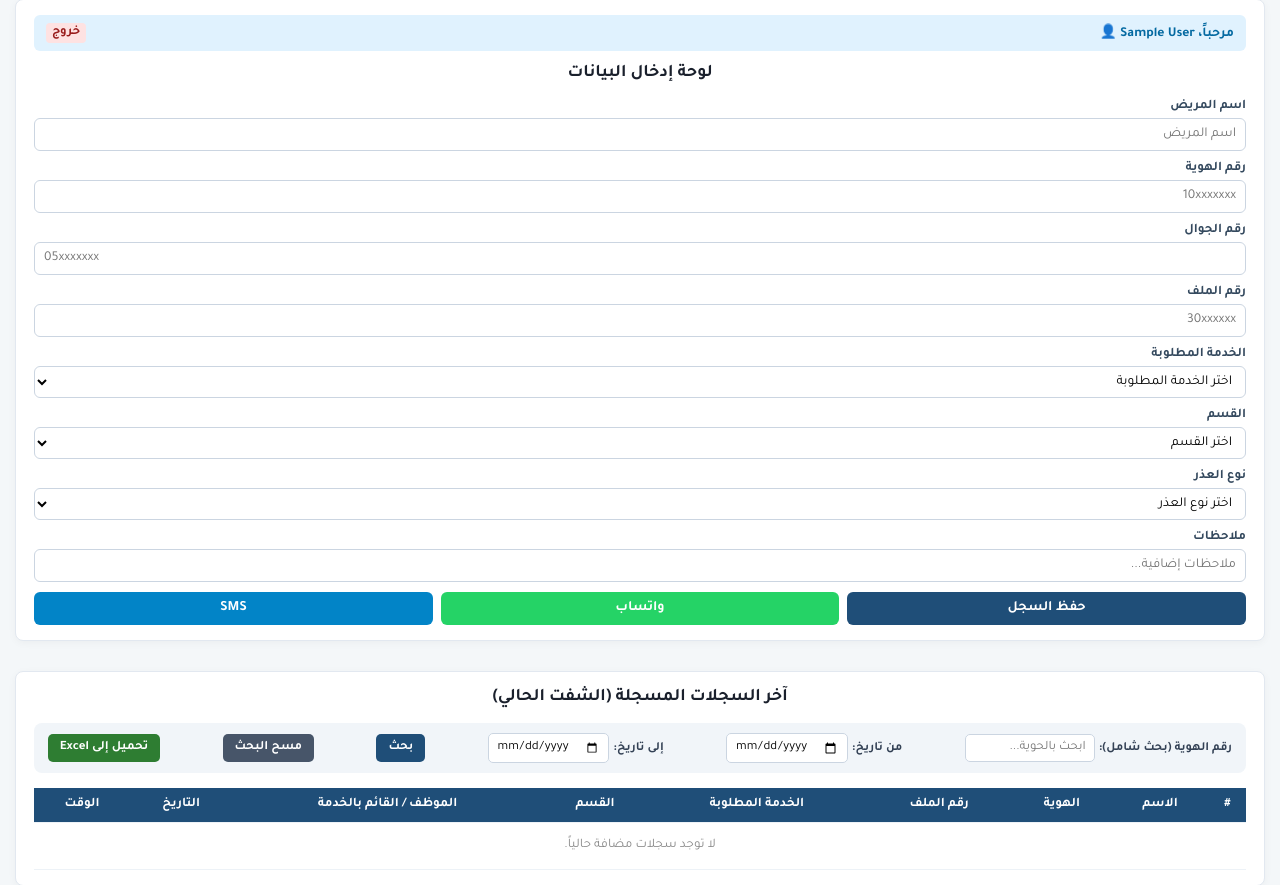
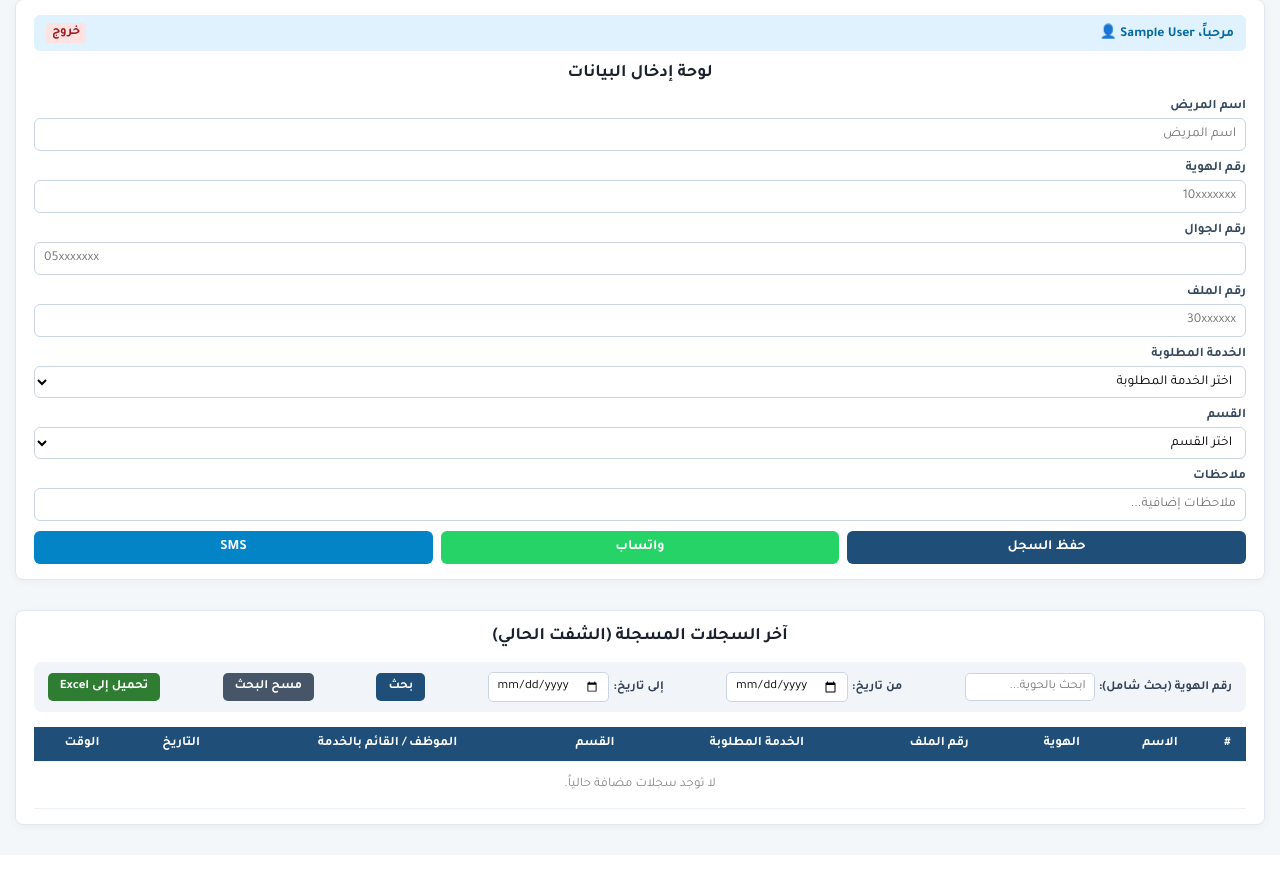
Before and after one commit to faialrajhi/support-unit-system, a Flask app: page / in a window 1280 px wide. Shown: the part 101-986 px from the top of the page. After the commit the page ends 932 px from the top, so only its background shows below. Run offline with Flask 3, Linux system fonts and the light colour scheme; the visitor is signed in with stand-in values (Sample User, id 1); data that the repository does not hold is empty.

Commit message:
Clean up index.html by removing unused elements
Removed unused select element for excuse type and updated comments.

```diff
--- a/templates/index.html
+++ b/templates/index.html
@@ -128,7 +128,6 @@
         .btn-whatsapp { background-color: #25D366; }
         .btn-sms { background-color: #0284c7; }
 
-        /* شريط التصفية والبحث في سطر واحد مضغوط ومطابق للصورة */
         .filter-bar {
             background-color: #f1f5f9;
             padding: 10px 14px;
@@ -138,7 +137,7 @@
             align-items: center;
             justify-content: space-between;
             gap: 8px;
-            flex-wrap: nowrap; /* إجبار العناصر على عدم النزول لسطر جديد */
+            flex-wrap: nowrap;
             overflow-x: auto;
         }
         .filter-group {
@@ -289,16 +288,6 @@
                     </div>
 
                     <div class="mb-3">
-                        <label for="excuse_type">نوع العذر</label>
-                        <select id="excuse_type" name="excuse_type" class="form-select">
-                            <option value="" selected disabled>اختر نوع العذر</option>
-                            <option value="عذر مراجعة">عذر مراجعة</option>
-                            <option value="عذر مرافق">عذر مرافق</option>
-                            <option value="تقرير طبي">تقرير طبي</option>
-                        </select>
-                    </div>
-
-                    <div class="mb-3">
                         <label for="notes">ملاحظات</label>
                         <input type="text" id="notes" name="notes" class="form-control" placeholder="ملاحظات إضافية...">
                     </div>
@@ -319,12 +308,11 @@
             </div>
         </div>
 
-        <!-- جدول السجلات مع شريط التصفية المتناسق -->
+        <!-- جدول السجلات مع التصفية والبحث -->
         <div class="table-container">
             <div class="card">
                 <h4 class="card-title">آخر السجلات المسجلة (الشفت الحالي)</h4>
 
-                <!-- شريط التصفية والبحث في سطر واحد أفقي مرتب من اليمين لليسار -->
                 <form method="GET" action="/" class="filter-bar">
                     <div class="filter-group">
                         <label>رقم الهوية (بحث شامل):</label>
```
